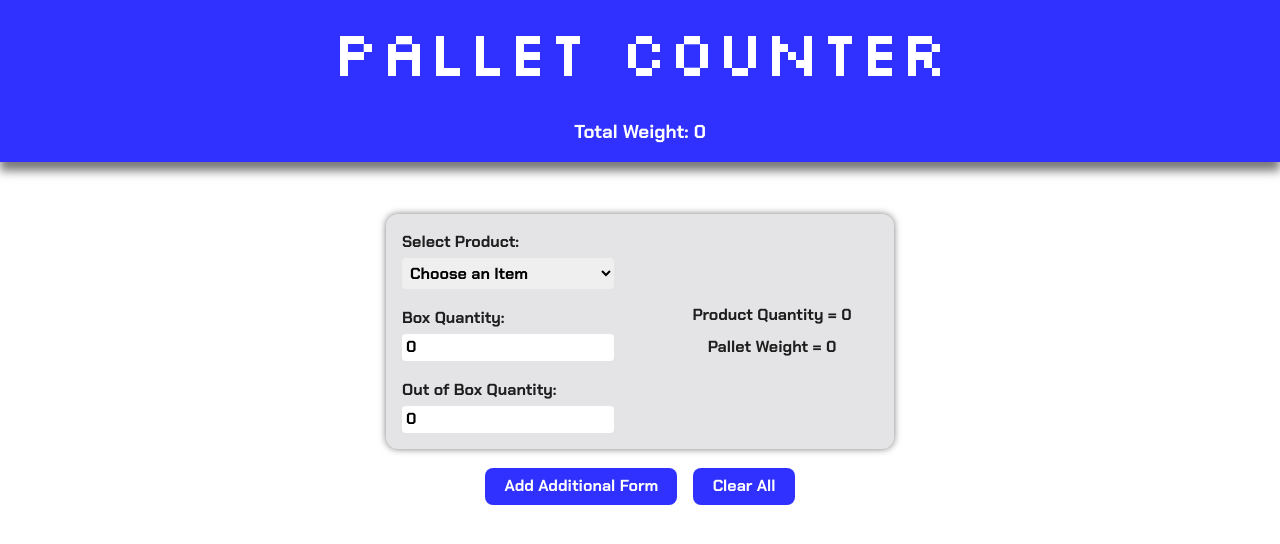
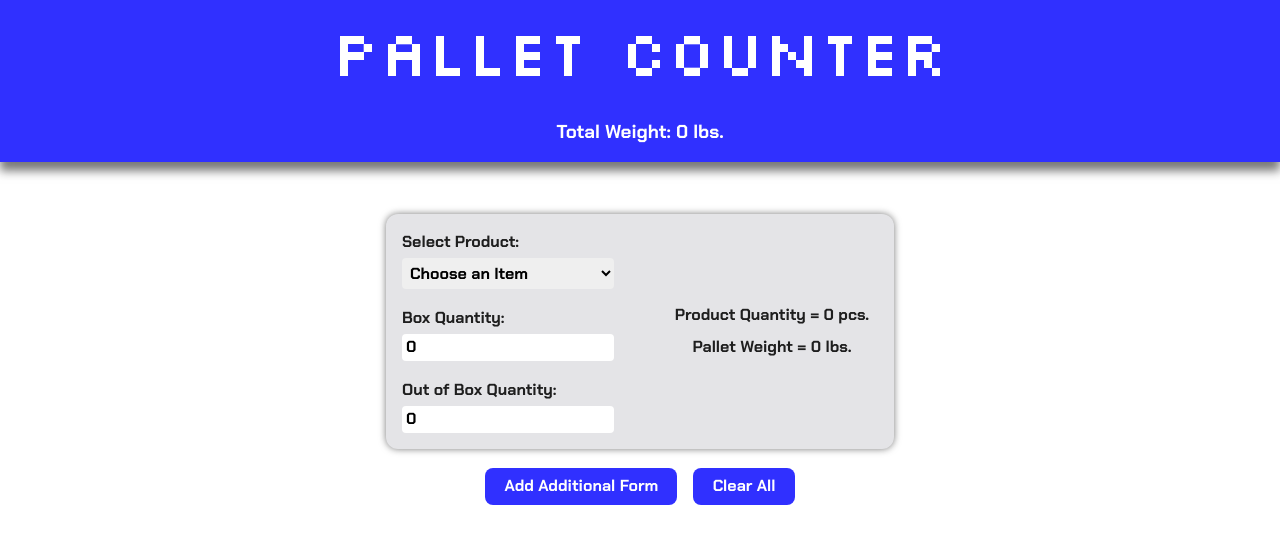
Before and after one commit to Jayrassic/react_pallet_counter, a React (Vite) app: page / in a window 1280 px wide. Shown: the top 544 px of the page. Built offline with nearby package versions, Linux system fonts and the light colour scheme.

Commit message:
Added lbs. to weight

```diff
--- a/src/components/Header.tsx
+++ b/src/components/Header.tsx
@@ -27,7 +27,7 @@ function Header() {
     <>
       <h1 className="title">Pallet Counter</h1>
       <div className="top-total">
-        <h3>Total Weight: {total}</h3>
+        <h3>Total Weight: {total} lbs.</h3>
       </div>
     </>
   );
--- a/src/components/ProductForm.tsx
+++ b/src/components/ProductForm.tsx
@@ -199,17 +199,18 @@ function ProductForm({ id }: { id: number }) {
         <p>
           Product Quantity ={" "}
           {!productData
-            ? 0
+            ? 0 + " pcs."
             : totalPiecesCalculation(
                 productData,
                 boxQuantity,
                 outOfBoxQuantity
-              )}
+              ) + " pcs."}
         </p>
         Pallet Weight ={" "}
         {!productData
-          ? 0
-          : totalWeightCalculation(productData, boxQuantity, outOfBoxQuantity)}
+          ? 0 + " lbs."
+          : totalWeightCalculation(productData, boxQuantity, outOfBoxQuantity) +
+            " lbs."}
       </div>
     </div>
   );
```
